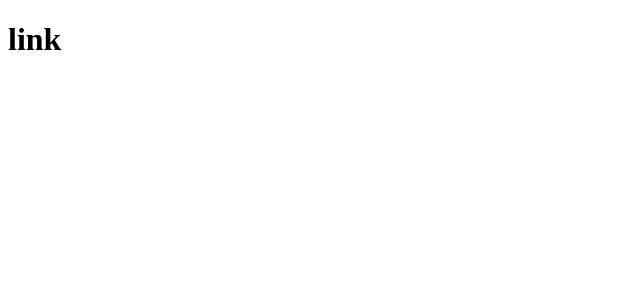
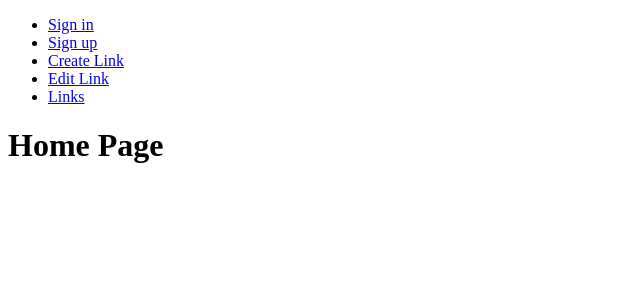
Before and after one commit to FranciscoMaik/Frontend_maratona_JS, a React (Create React App) app: page / in a window 1280 px wide. Shown: the top 300 px of the page, without its empty margins (0-640 px from the left). Built offline with nearby package versions, Linux system fonts and the light colour scheme.

Commit message:
Criaçao das rotas no React

```diff
--- a/package.json
+++ b/package.json
@@ -8,6 +8,7 @@
     "@testing-library/user-event": "^7.1.2",
     "react": "^16.13.1",
     "react-dom": "^16.13.1",
+    "react-router-dom": "^5.2.0",
     "react-scripts": "3.4.1"
   },
   "scripts": {
--- a/src/App.js
+++ b/src/App.js
@@ -1,7 +1,53 @@
 import React from "react";
+import { BrowserRouter, Route, Link, Switch } from "react-router-dom";
 
 const App = () => {
-  return <h1>link</h1>;
+  return (
+    <BrowserRouter>
+      <div>
+        <nav>
+          <ul>
+            <li>
+              <Link to="/sign-in">Sign in</Link>
+            </li>
+            <li>
+              <Link to="/sign-up">Sign up</Link>
+            </li>
+            <li>
+              <Link to="/manage/links/create">Create Link</Link>
+            </li>
+            <li>
+              <Link to="/manage/links/edit">Edit Link</Link>
+            </li>
+            <li>
+              <Link to="/manage/links">Links</Link>
+            </li>
+          </ul>
+        </nav>
+
+        <Switch>
+          <Route path="/sign-in">
+            <h1>Sign in</h1>
+          </Route>
+          <Route path="/sign-up">
+            <h1>Sign up</h1>
+          </Route>
+          <Route path="/manage/links/create">
+            <h1>Create Link</h1>
+          </Route>
+          <Route path="/manage/links/edit">
+            <h1>Edit Link</h1>
+          </Route>
+          <Route path="/manage/links">
+            <h1>Links</h1>
+          </Route>
+          <Route path="/">
+            <h1>Home Page</h1>
+          </Route>
+        </Switch>
+      </div>
+    </BrowserRouter>
+  );
 };
 
 export default App;
```
Also changed, not shown: 1 other file (tests, documents, lock files or other folders).
